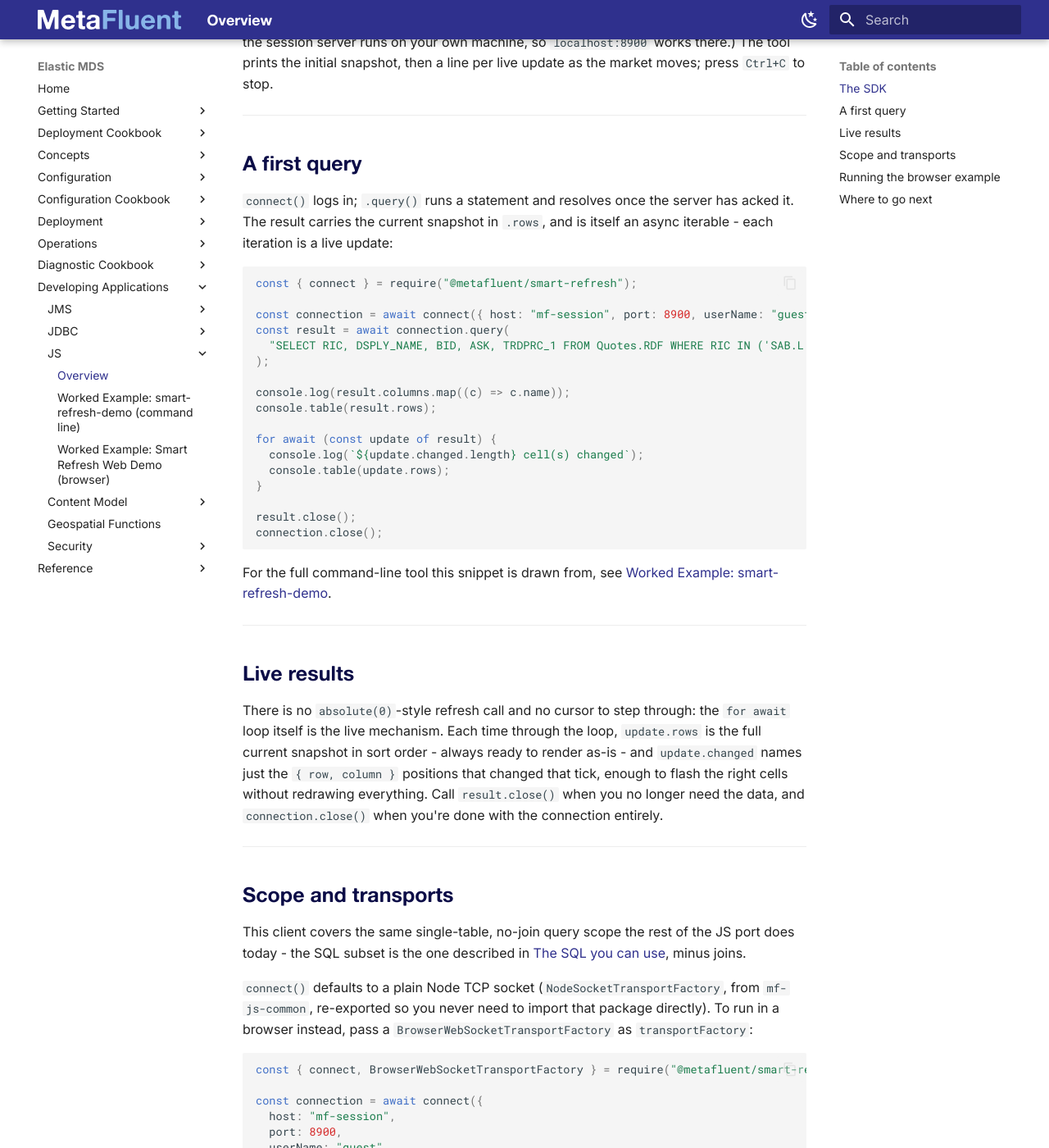
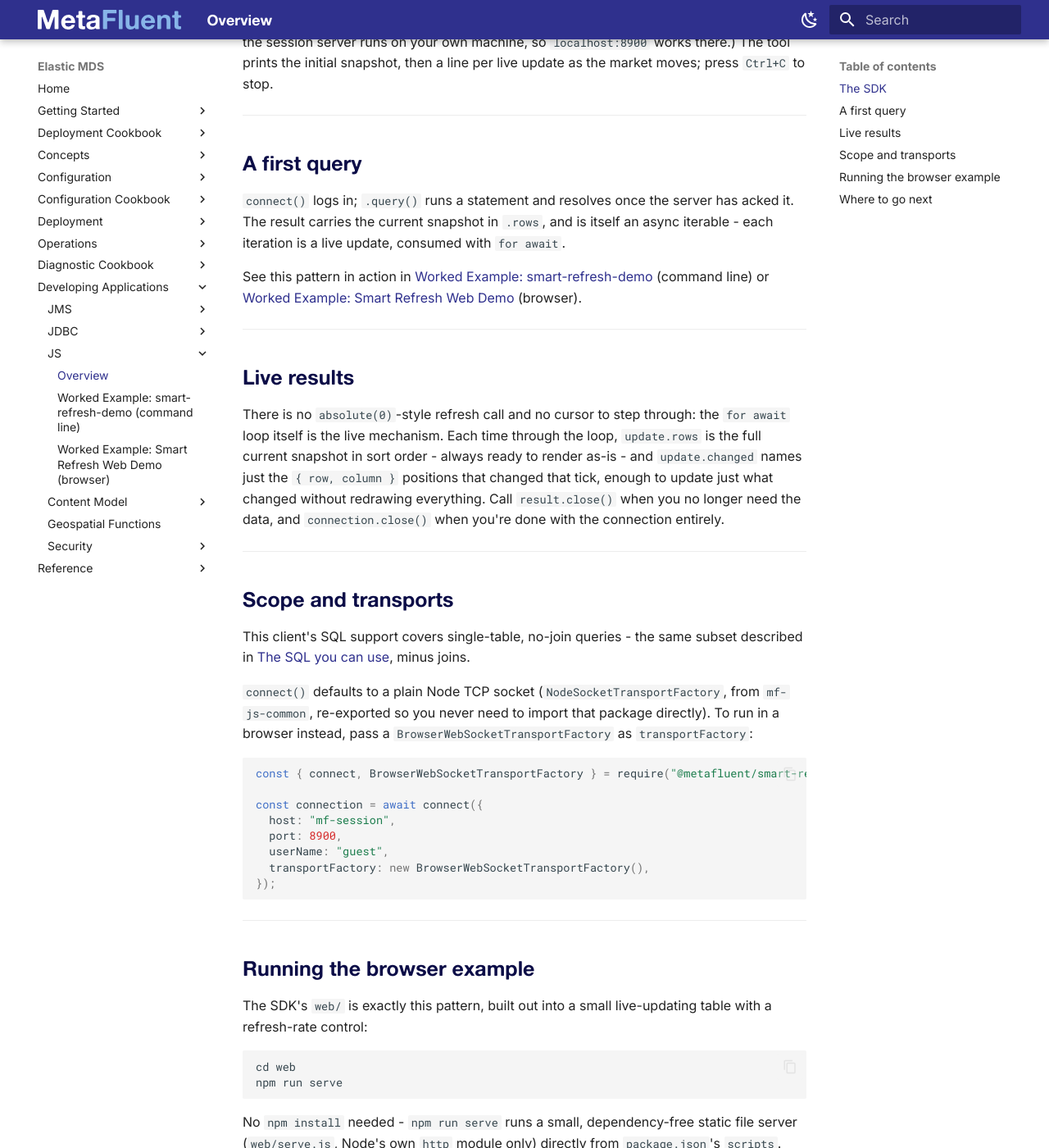
Before and after one commit to MetaFluent/ElasticMDS-docs, an MkDocs documentation site: the page built from docs/Develop-JS.md, in a window 1280 px wide and 1400 px high, scrolled down 1430 px. Shown: the whole window at 82% size. Built offline with MkDocs 1.6.1 and Material for MkDocs 9.7.7, drawn with Linux system fonts in a browser that asks for light colours; the version menu is left out.

Commit message:
Dedupe "A first query" and cut two more internal-status leaks
"A first query" showed a code snippet explicitly "drawn from" smart-refresh-demo.ts - the
same file the command-line worked-example page already walks through in full. Unlike
Develop-JDBC.md's "A first query" (FirstQuery.java, a genuinely separate file from
JDBCTestApp.java), there's no second JS example to justify showing the code twice. Kept the
conceptual explanation (what connect()/.query() do, why the result is live) and pointed to
both worked-example pages for the pattern in action, instead of duplicating code neither
page needs repeated.

Also: "flash the right cells" in Live Results was browser-demo-specific UI vocabulary
leaking into a section that applies equally to the command-line example; and "the rest of
the JS port does today" in Scope and transports read as an internal development-status note
rather than a stable product fact. Both now state the behavior plainly.

Co-Authored-By: Claude Sonnet 5 <noreply@anthropic.com>

````diff
--- a/docs/Develop-JS.md
+++ b/docs/Develop-JS.md
@@ -47,41 +47,21 @@ node bin/smart-refresh-demo.js --host mf-session --port 8900 \
 
 ## A first query
 
-`connect()` logs in; `.query()` runs a statement and resolves once the server has acked it. The result carries the current snapshot in `.rows`, and is itself an async iterable - each iteration is a live update:
+`connect()` logs in; `.query()` runs a statement and resolves once the server has acked it. The result carries the current snapshot in `.rows`, and is itself an async iterable - each iteration is a live update, consumed with `for await`.
 
-```javascript
-const { connect } = require("@metafluent/smart-refresh");
-
-const connection = await connect({ host: "mf-session", port: 8900, userName: "guest" });
-const result = await connection.query(
-  "SELECT RIC, DSPLY_NAME, BID, ASK, TRDPRC_1 FROM Quotes.RDF WHERE RIC IN ('SAB.L','BG.L')"
-);
-
-console.log(result.columns.map((c) => c.name));
-console.table(result.rows);
-
-for await (const update of result) {
-  console.log(`${update.changed.length} cell(s) changed`);
-  console.table(update.rows);
-}
-
-result.close();
-connection.close();
-```
-
-For the full command-line tool this snippet is drawn from, see [Worked Example: smart-refresh-demo](Example-smart-refresh-demo.md).
+See this pattern in action in [Worked Example: smart-refresh-demo](Example-smart-refresh-demo.md) (command line) or [Worked Example: Smart Refresh Web Demo](Example-Smart-Refresh-Web-Demo.md) (browser).
 
 ---
 
 ## Live results
 
-There is no `absolute(0)`-style refresh call and no cursor to step through: the `for await` loop itself is the live mechanism. Each time through the loop, `update.rows` is the full current snapshot in sort order - always ready to render as-is - and `update.changed` names just the `{ row, column }` positions that changed that tick, enough to flash the right cells without redrawing everything. Call `result.close()` when you no longer need the data, and `connection.close()` when you're done with the connection entirely.
+There is no `absolute(0)`-style refresh call and no cursor to step through: the `for await` loop itself is the live mechanism. Each time through the loop, `update.rows` is the full current snapshot in sort order - always ready to render as-is - and `update.changed` names just the `{ row, column }` positions that changed that tick, enough to update just what changed without redrawing everything. Call `result.close()` when you no longer need the data, and `connection.close()` when you're done with the connection entirely.
 
 ---
 
 ## Scope and transports
 
-This client covers the same single-table, no-join query scope the rest of the JS port does today - the SQL subset is the one described in [The SQL you can use](Develop-JDBC.md#the-sql-you-can-use), minus joins.
+This client's SQL support covers single-table, no-join queries - the same subset described in [The SQL you can use](Develop-JDBC.md#the-sql-you-can-use), minus joins.
 
 `connect()` defaults to a plain Node TCP socket (`NodeSocketTransportFactory`, from `mf-js-common`, re-exported so you never need to import that package directly). To run in a browser instead, pass a `BrowserWebSocketTransportFactory` as `transportFactory`:
 
````
